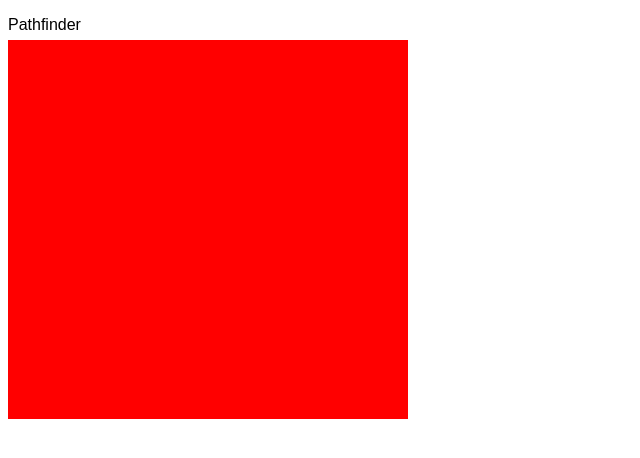
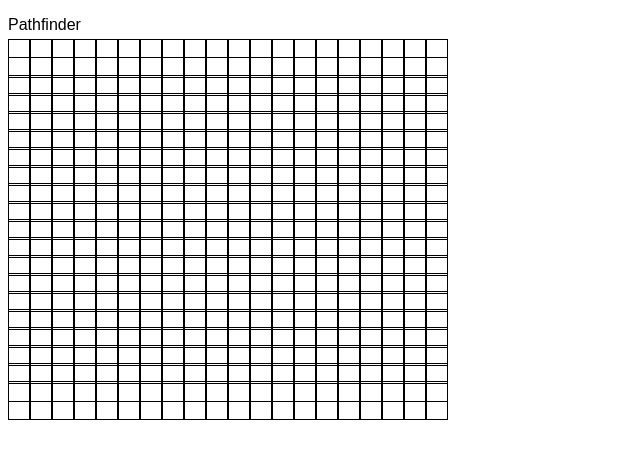
Before and after one commit to reddyalready/pathfinder, a React (Create React App) app: page / in a window 1280 px wide. Shown: the top 458 px of the page, without its empty margins (0-640 px from the left). Built offline with nearby package versions, Linux system fonts and the light colour scheme.

Commit message:
Bubbling event up

```diff
--- a/src/grid/Grid.js
+++ b/src/grid/Grid.js
@@ -18,18 +18,26 @@ class Grid extends Component {
       this.state.squares.push(new Array(parseInt(props.sizeY, 10)).fill(0));
     }
 
+    this.onGoalSelected = this.onGoalSelected.bind(this);
   }
 
   onGoalSelected(x, y) {
-    debugger;
+    var newSquares = this.state.squares;
+    newSquares[x][y] = 1;
+    this.setState({squares: newSquares});
   }
 
   render() {
     var component = this;
+    var countY = 0;
     var renderableSquareRows = this.state.squares.map(function(sqRow) {
+      var countX = 0;
       var renderableSquareRow = sqRow.map(function(sq) {
-        return <Square value={sq} isGoal='false' onGoalSelected={ component.onGoalSelected } />
+        var squareHtml = <Square value={sq} x={countX} y={countY} onGoalSelected={ component.onGoalSelected } />
+        countX++;
+        return squareHtml;
       });
+      countY++;
       renderableSquareRow.push(<br />);
       return renderableSquareRow;
     });
--- a/src/square/Square.js
+++ b/src/square/Square.js
@@ -11,13 +11,21 @@ class Square extends Component {
   constructor(props) {
     super(props);
 
+    this.validateProps(props);
+
     this.state = {
-      type: props.isGoal ? 'goal' : 'open',
+      type: props.value ? 'goal' : 'open',
       onGoalSelected : props.onGoalSelected
     };
 
     this.onClick = this.onClick.bind(this);
     this.onContextMenu = this.onContextMenu.bind(this);
+  }
+
+  validateProps(props) {
+    if (typeof props.x === 'undefined' || typeof props.y === 'undefined') {
+      console.log('Square co-ordinates missing');
+    }
   }
 
   onClick(event) {
@@ -30,8 +38,9 @@ class Square extends Component {
   }
 
   onContextMenu(event) {
+    event.preventDefault();
     //Right click toggles goal - tell the grid where the goal is
-    this.props.onGoalSelected(this.props.x,this.props.y);
+    this.props.onGoalSelected(this.props.x, this.props.y);
     this.setState({type: 'goal'})
   }
 
@@ -50,7 +59,7 @@ class Square extends Component {
     }
 
     return (
-      <span className={typeClass} onClick={this.handleClick} onContextMenu={this.handleClick}>
+      <span className={typeClass} onClick={this.onClick} onContextMenu={this.onContextMenu}>
 
       </span>
     )
```
